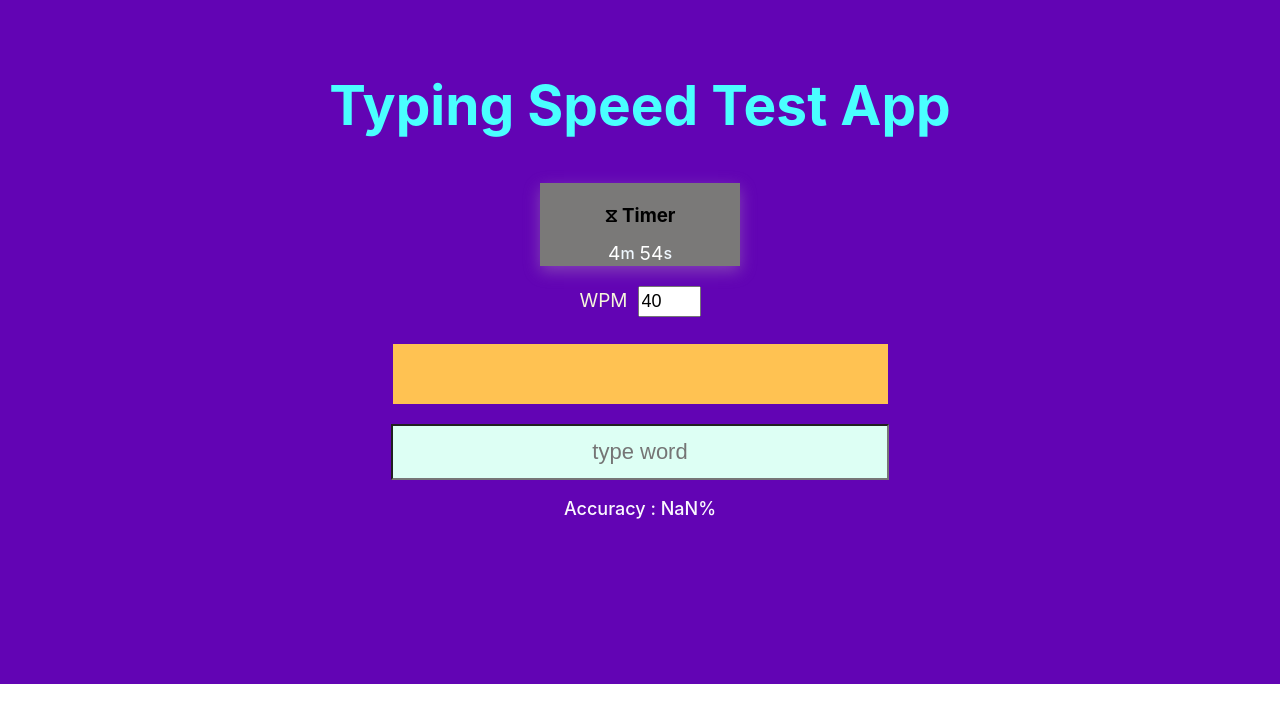
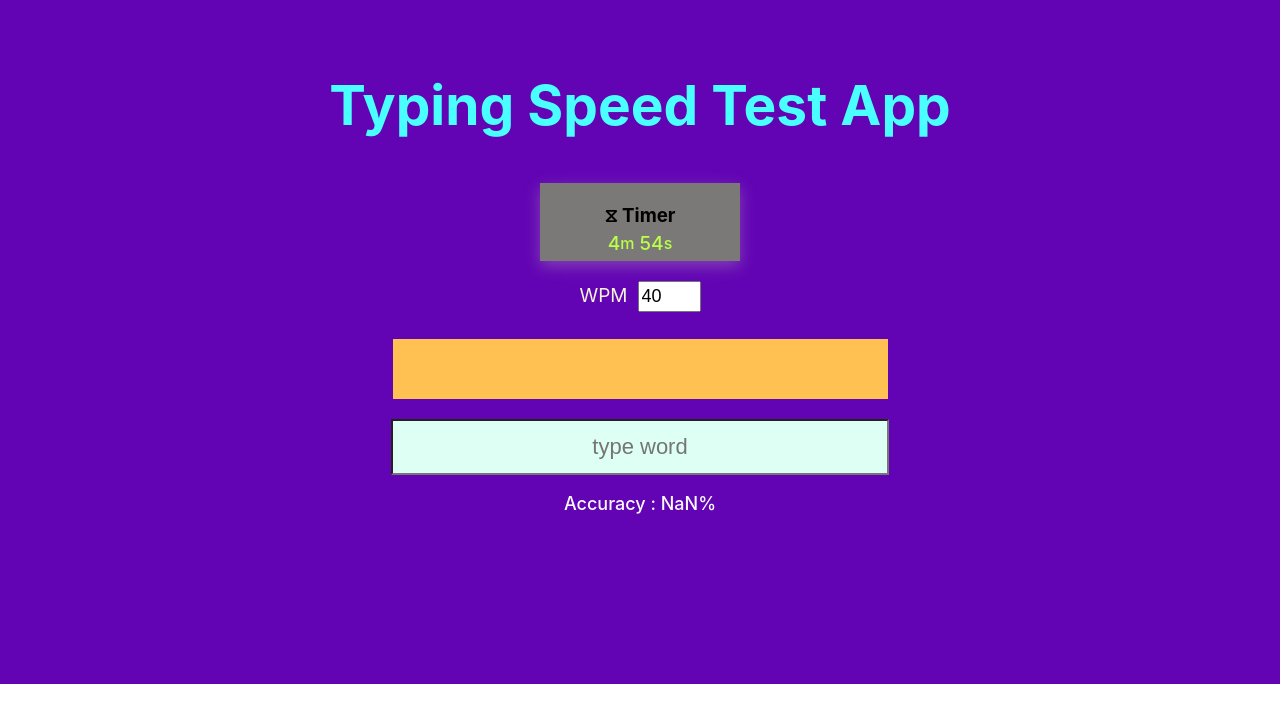
Before and after one commit to 123bhagesh/chaabi_assignment, a React (Create React App) app: page / in a window 1280 px wide. Shown: the top 722 px of the page. Built offline with nearby package versions, Linux system fonts and the light colour scheme; no server answers.

Commit message:
done css

```diff
--- a/src/Component/Styles/countdown.module.css
+++ b/src/Component/Styles/countdown.module.css
@@ -5,16 +5,20 @@
   gap: 5px;
   color: aliceblue;
   font-weight: 500;
-  margin-top: -30px;
+  margin-top: -40px;
+  margin-bottom: 5px;
 }
 
 .countDownTime >div{
   display: flex;
   align-items: center;
+  color: rgb(185, 255, 72);
 }
 .countDownTime > div > h4 {
   font-size: larger;
-  font-weight: 400;
+  font-weight: 500;
+  color: rgb(185, 255, 72);
+
 }
 h4{
   color: white;
```
